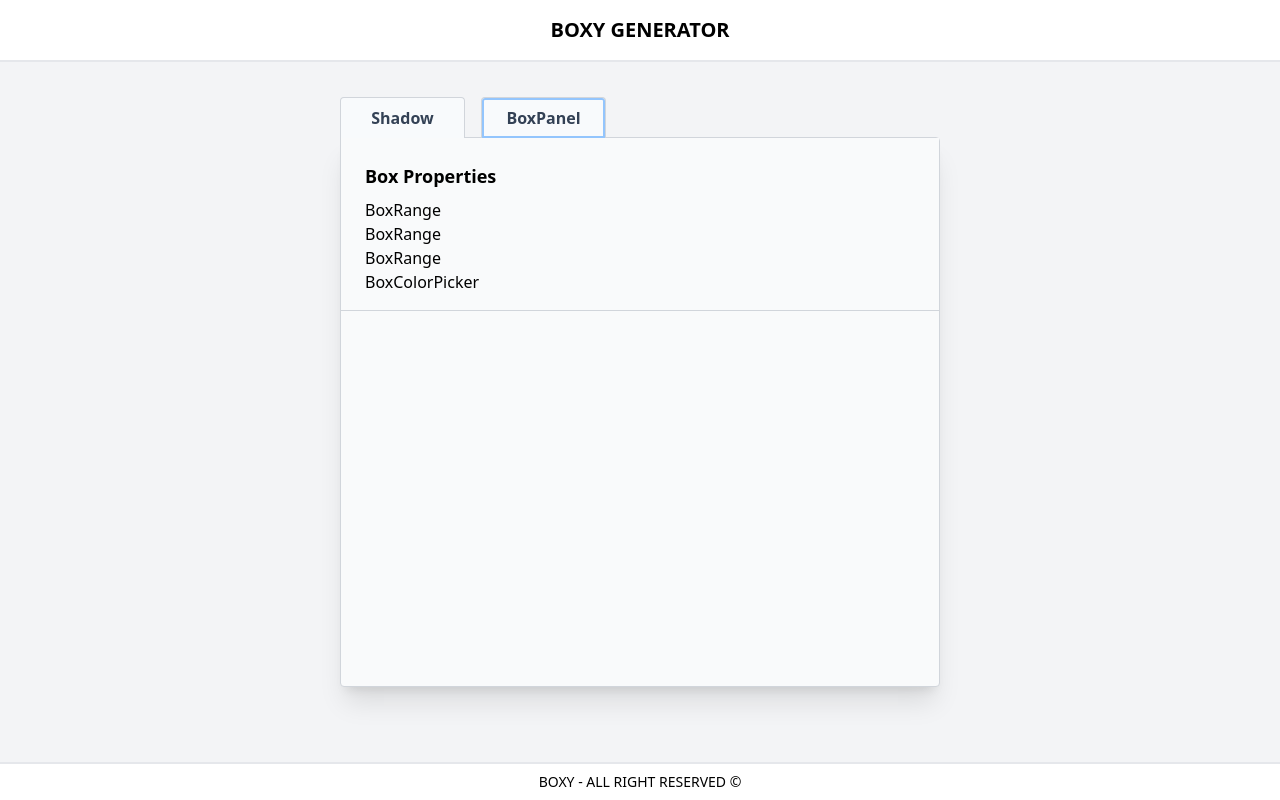
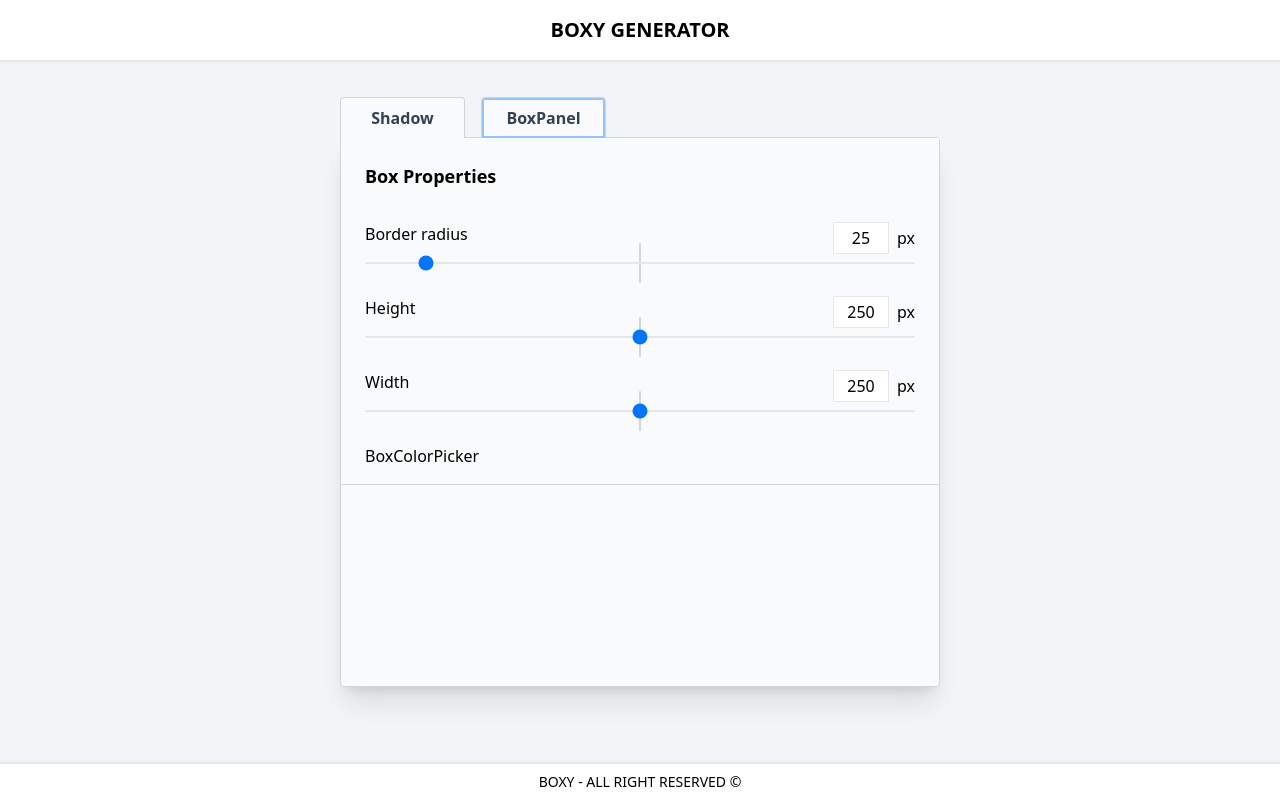
Before and after one commit to Personnofil85/udemy-react-a-z, a React (Vite) app in the folder 10.Boxy-project/: page / in a window 1280 px wide. Both pictures are taken after a click on the button "BoxPanel". Built offline with nearby package versions, Linux system fonts and the light colour scheme.

Commit message:
10.Boxy-project: Mettre en place les inputs range liés à la boîte

```diff
--- a/10.Boxy-project/src/features/boxProperties.js
+++ b/10.Boxy-project/src/features/boxProperties.js
@@ -38,10 +38,14 @@ export const boxSlice = createSlice({
   name: "boxProperties",
   initialState,
   reducers: {
-    updateBoxValues: (state, action) => {},
+    updateBoxValue: (state, action) => {
+      // Tu me trouves l'élément dont el.inputNumber === action.payload.inputNumber. Une fois trouvé, tu me prends la propriété value et tu lui donnes la valeur d'action.payload.value
+      state.find((el) => el.inputNumber === action.payload.inputNumber).value =
+        action.payload.value;
+    },
   },
 });
 
-export const { updateBoxValues } = boxSlice.actions;
+export const { updateBoxValue } = boxSlice.actions;
 
 export default boxSlice.reducer;
--- a/10.Boxy-project/src/layouts/BoxPanel/BoxPanel.jsx
+++ b/10.Boxy-project/src/layouts/BoxPanel/BoxPanel.jsx
@@ -7,6 +7,8 @@ export default function BoxPanel() {
   const boxState = useSelector((state) => state.boxProperties);
 
   const boxInputs = boxState.map((input, index) => {
+    console.log("inputData", input);
+
     if (input.type === "range") {
       return <BoxRange key={index} inputData={input} />;
     } else if (input.type === "color") {
--- a/10.Boxy-project/src/layouts/BoxPanel/BoxRange.jsx
+++ b/10.Boxy-project/src/layouts/BoxPanel/BoxRange.jsx
@@ -1,5 +1,44 @@
 import React from "react";
+import { useDispatch } from "react-redux";
+import { updateBoxValue } from "../../features/boxProperties";
 
-export default function BoxRange() {
-  return <div>BoxRange</div>;
+export default function BoxRange({ inputData }) {
+  const dispatch = useDispatch();
+
+  function handleInputs(e) {
+    dispatch(
+      updateBoxValue({
+        inputNumber: inputData.inputNumber,
+        value: e.target.value,
+      }),
+    );
+  }
+
+  return (
+    <div className="my-8">
+      <div className="flex justify-between">
+        <p>{inputData.name}</p>
+        <div className="flex items-baseline mb-2">
+          <input
+            onChange={handleInputs}
+            value={inputData.value}
+            className="w-14 h-8 mr-2 border border-gray-200 text-center"
+            type="number"
+          />
+          <p>px</p>
+        </div>
+      </div>
+      <div className="relative z-0 w-full flex items-center">
+        <input
+          type="range"
+          min={inputData.minMax[0]}
+          max={inputData.minMax[1]}
+          onChange={handleInputs}
+          value={inputData.value}
+          className="w-full h-[2px] bg-gray-200 rounded-lg appearance-none cursor-pointer "
+        />
+        <div className="absolute -z-10 top-1/2 left-1/2 -translate-y-1/2 -translate-x-1/2 w-0.5 h-10 bg-gray-300 rounded"></div>
+      </div>
+    </div>
+  );
 }
```
